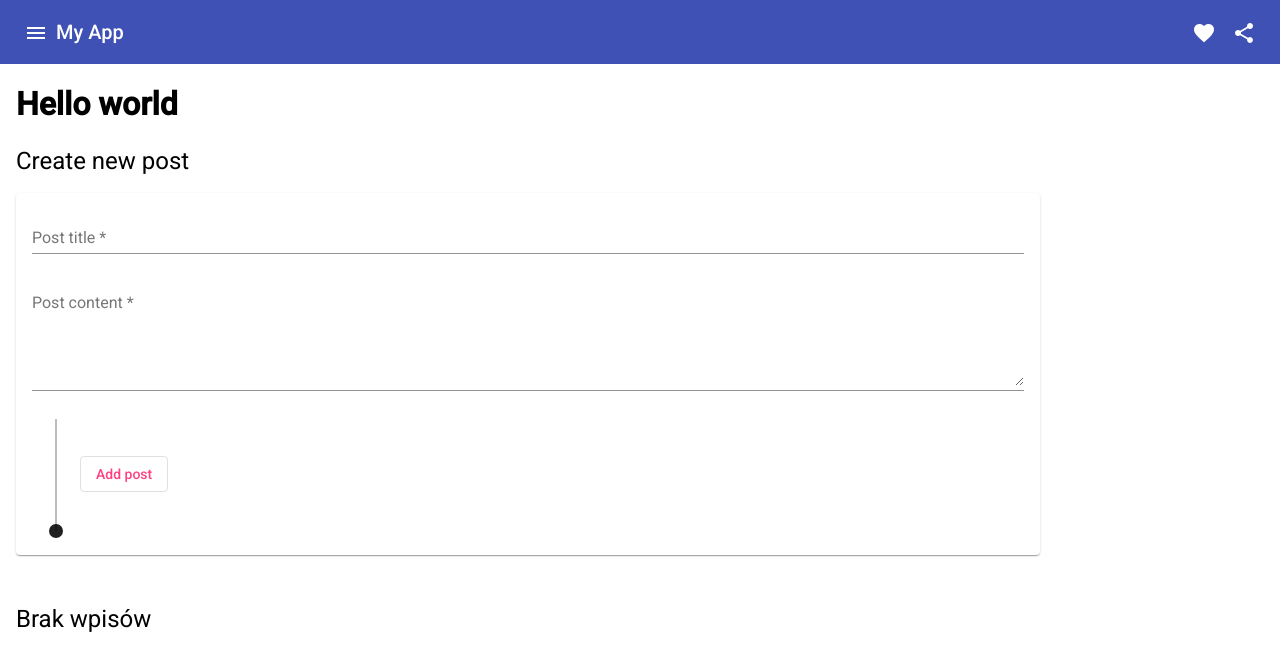
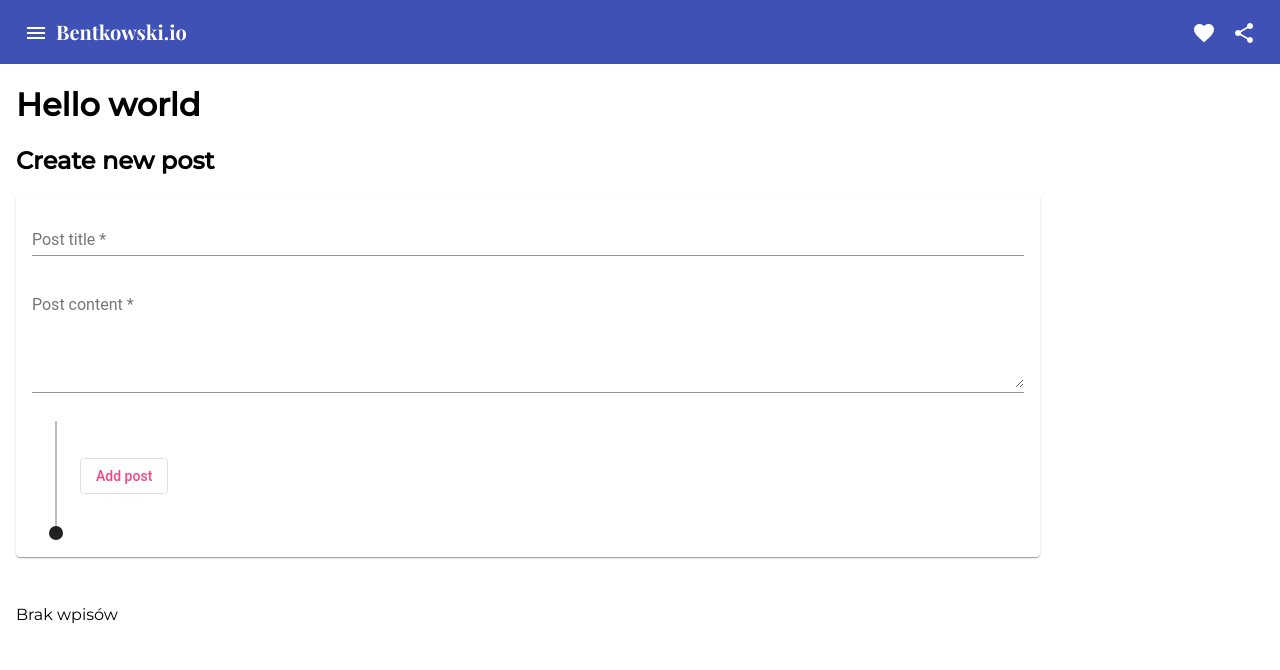
Before and after one commit to bentkowskiw/MEAN, an Angular app: page / in a window 1280 px wide. Shown: the top 670 px of the page. Built offline with nearby package versions, Linux system fonts and the light colour scheme.

Commit message:
font family styling

```diff
--- a/src/app/expansion/expansion.component.html
+++ b/src/app/expansion/expansion.component.html
@@ -1,4 +1,4 @@
-<mat-accordion *ngIf="posts.length>0" class="example-headers-align">
+<mat-accordion *ngIf="posts.length>0" >
   <mat-expansion-panel *ngFor="let post of posts; index as i; first as isFirst; last as isLast" [expanded]="step === i" (opened)="setStep(i)" hideToggle>
     <mat-expansion-panel-header>
       <mat-panel-title>
@@ -23,4 +23,4 @@
 
 
 </mat-accordion>
-<p class="mat-h1" *ngIf="posts.length==0">Brak wpisów</p>
+<p  *ngIf="posts.length==0">Brak wpisów</p>
--- a/src/app/header/header.component.css
+++ b/src/app/header/header.component.css
@@ -1,4 +1,5 @@
-mat-toolbar {color:"accent";}
+mat-toolbar {color:"accent"; font-family:"Playfair Display";}
 .example-spacer {
   flex: 1 1 auto;
+
 }
--- a/src/app/header/header.component.html
+++ b/src/app/header/header.component.html
@@ -2,12 +2,12 @@
   <button mat-icon-button class="example-icon" aria-label="Example icon-button with menu icon">
     <mat-icon>menu</mat-icon>
   </button>
-  <span>My App</span>
+  <span>Bentkowski.io</span>
   <span class="example-spacer"></span>
-  <button mat-icon-button class="example-icon favorite-icon" aria-label="Example icon-button with heart icon">
+  <button mat-icon-button  aria-label="Example icon-button with heart icon">
     <mat-icon>favorite</mat-icon>
   </button>
-  <button mat-icon-button class="example-icon" aria-label="Example icon-button with share icon">
+  <button mat-icon-button  aria-label="Example icon-button with share icon">
     <mat-icon>share</mat-icon>
   </button>
 </mat-toolbar>
--- a/src/app/posts/post-create/post-create.component.html
+++ b/src/app/posts/post-create/post-create.component.html
@@ -1,4 +1,4 @@
-<h2 class="mat-h1">Create new post</h2>
+<h2>Create new post</h2>
 <mat-card>
   <form (submit)="onAddPost(postForm)" #postForm="ngForm">
     <mat-form-field>
--- a/src/index.html
+++ b/src/index.html
@@ -6,7 +6,8 @@
   <base href="/">
   <meta name="viewport" content="width=device-width, initial-scale=1">
   <link rel="icon" type="image/x-icon" href="favicon.ico">
-  <link href="https://fonts.googleapis.com/css?family=Roboto:300,400,500&display=swap" rel="stylesheet">
+  <link href="https://fonts.googleapis.com/css?family=Montserrat:300,400,500&display=swap" rel="stylesheet">
+  <link href="https://fonts.googleapis.com/css?family=Playfair+Display:700,800,900&display=swap" rel="stylesheet">
   <link href="https://fonts.googleapis.com/icon?family=Material+Icons" rel="stylesheet">
 </head>
 <body>
--- a/src/styles.css
+++ b/src/styles.css
@@ -1,4 +1,4 @@
 /* You can add global styles to this file, and also import other style files */
 
 html, body { height: 100%; }
-body { margin: 0; font-family: Roboto, "Helvetica Neue", sans-serif; }
+body { margin: 0; font-family: Montserrat, Roboto, "Open Sans", sans-serif; }
```
Also changed, not shown: 1 other file (tests, documents, lock files or other folders).
